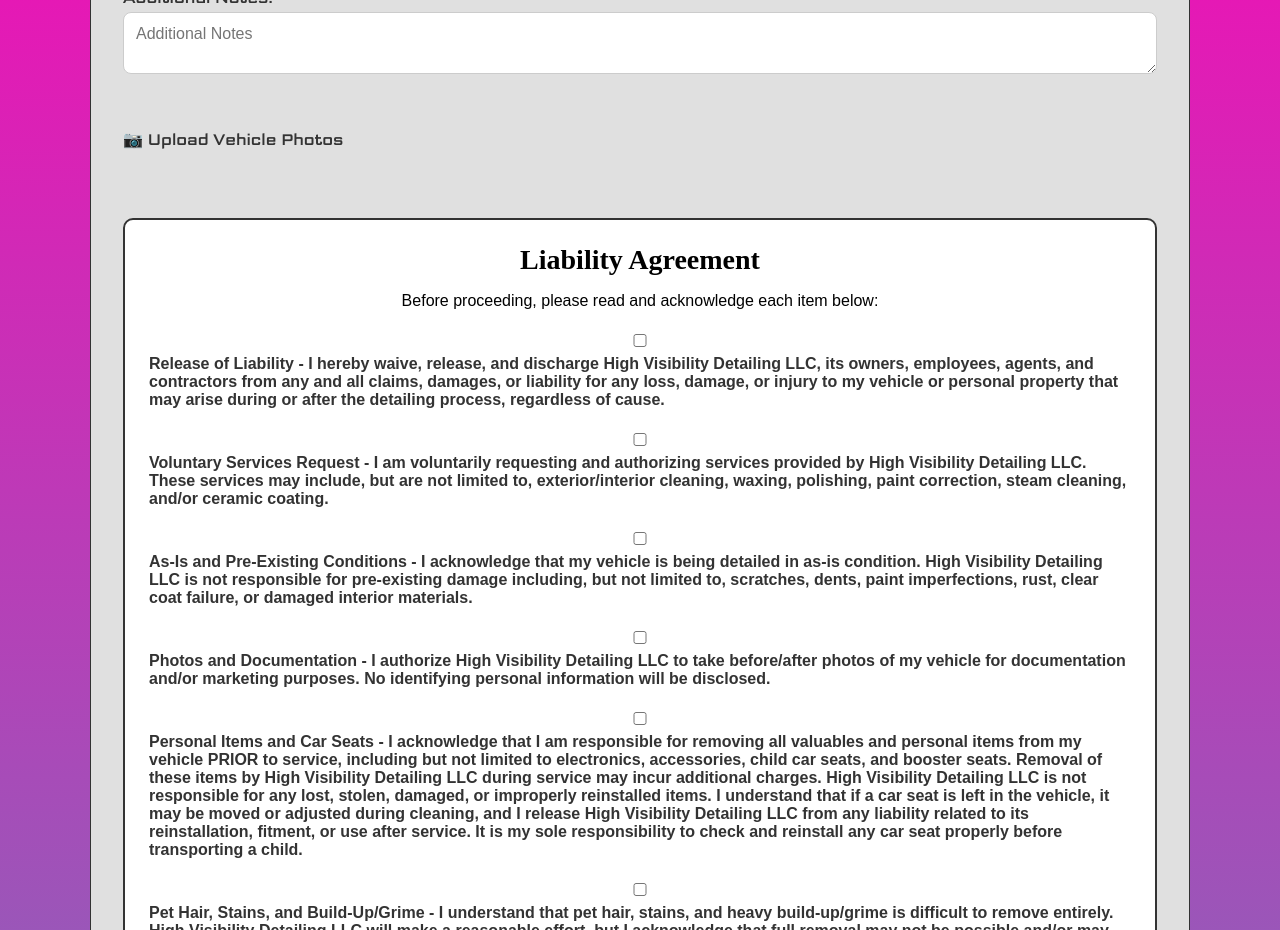
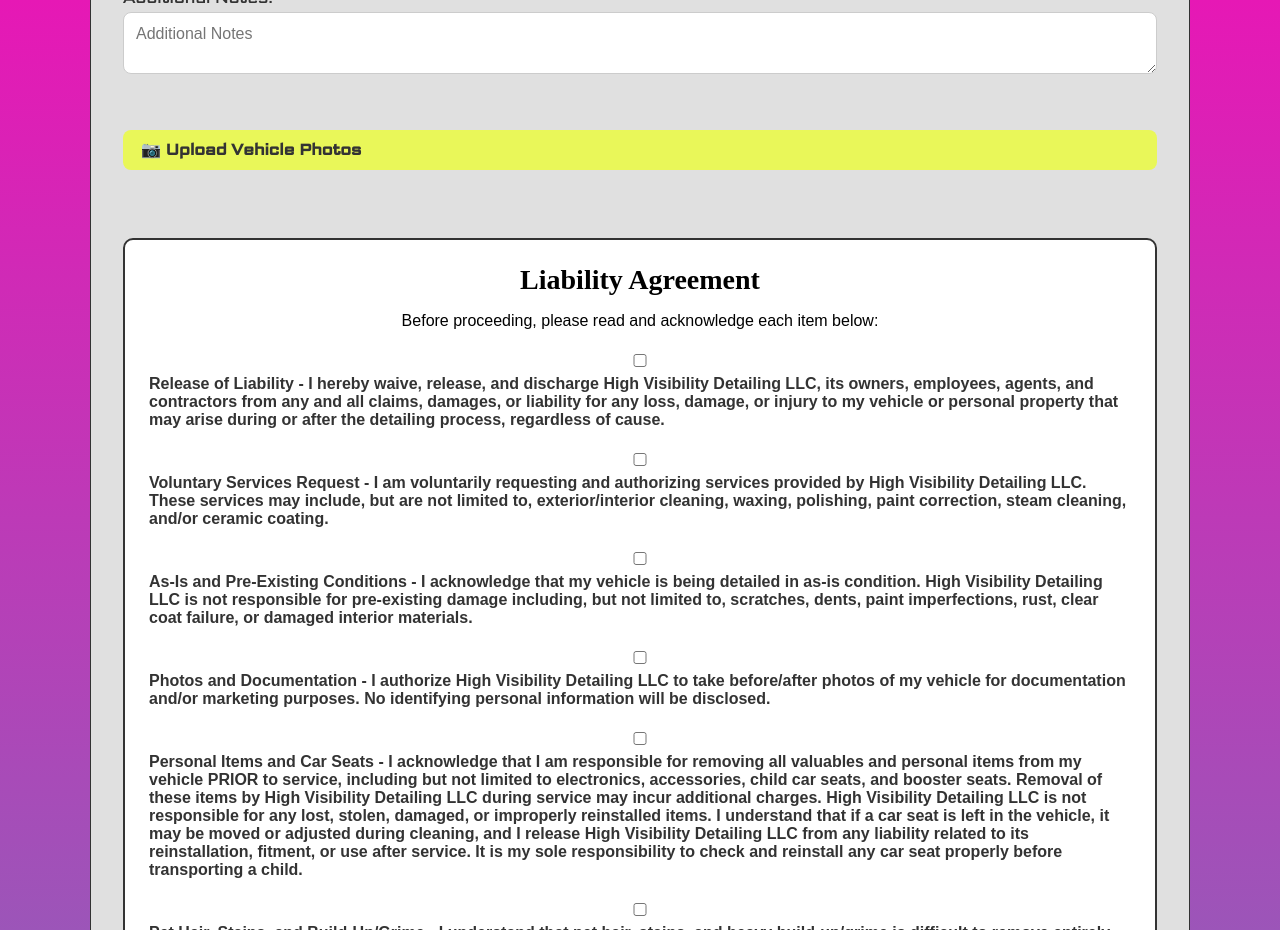
Before and after one commit to trafficBSolutions/High-Visibility, a React (Create React App) app: page /services/service-quote in a window 1280 px wide. Shown: the part 3140-4070 px from the top of the page. Built offline with nearby package versions, Linux system fonts and the light colour scheme; a web font is replaced by a local one.

Commit message:
Update service.css

```diff
--- a/src/css/service.css
+++ b/src/css/service.css
@@ -315,6 +315,58 @@
 .liability-intro {
   font-family: Arial, Helvetica, sans-serif;
 }
+.custom-upload-button {
+  display: inline-block;
+  background-color: rgb(233, 247, 89);
+  color: white;
+  padding: 10px 18px;
+  border-radius: 8px;
+  cursor: pointer;
+  font-weight: bold;
+  margin-top: 10px;
+  transition: background 0.3s ease;
+}
+
+.custom-upload-button:hover {
+  background-color: #fff
+}
+
+.photo-preview-grid {
+  display: flex;
+  flex-wrap: wrap;
+  margin-top: 15px;
+  gap: 15px;
+}
+
+.photo-preview-item {
+  display: flex;
+  flex-direction: column;
+  align-items: center;
+}
+
+.photo-thumb {
+  width: 120px;
+  height: 120px;
+  object-fit: cover;
+  border-radius: 8px;
+  border: 2px solid #ccc;
+}
+
+.remove-photo-button {
+  margin-top: 6px;
+  background-color: #ff4d4f;
+  color: white;
+  border: none;
+  padding: 5px 10px;
+  border-radius: 6px;
+  font-size: 12px;
+  cursor: pointer;
+}
+
+.remove-photo-button:hover {
+  background-color: #d9363e;
+}
+
 @media screen and (max-width: 1200px) and (orientation: landscape) {
   .service-card-container {
     max-width: 250px;
```
